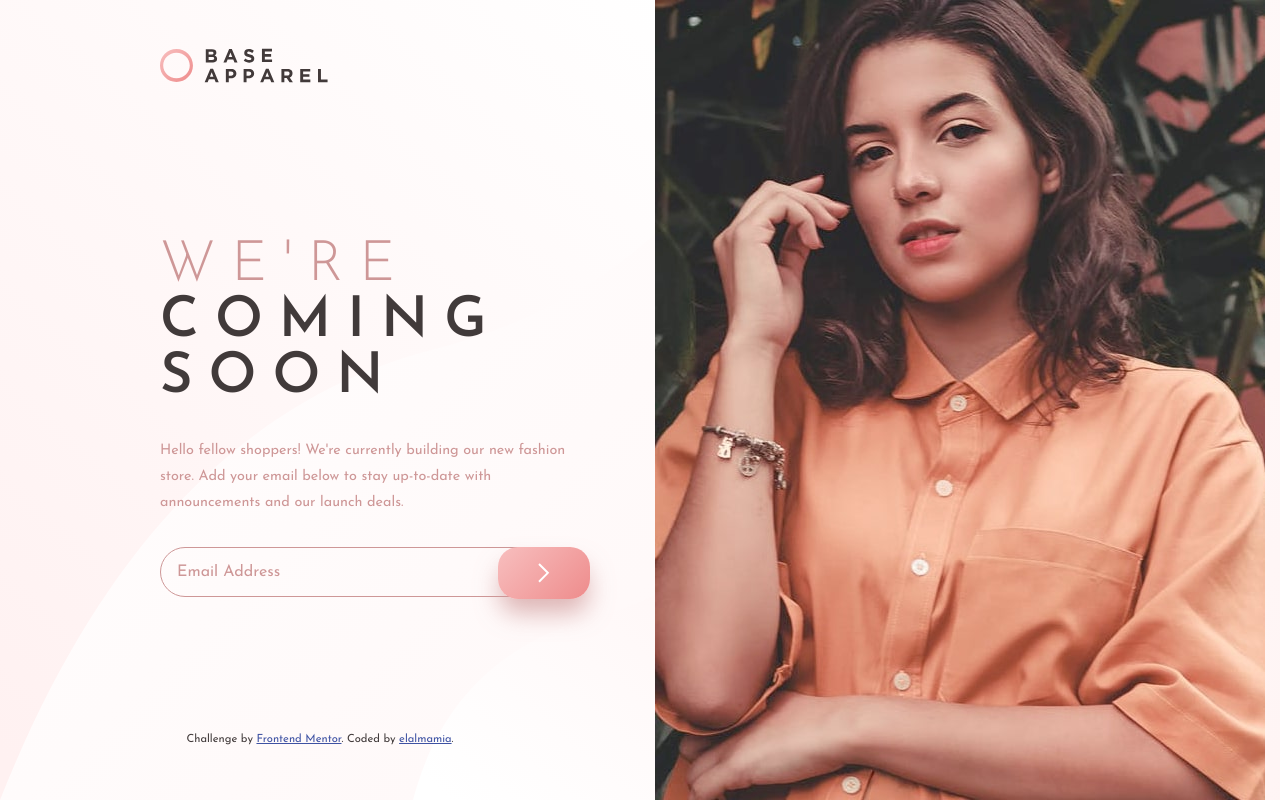
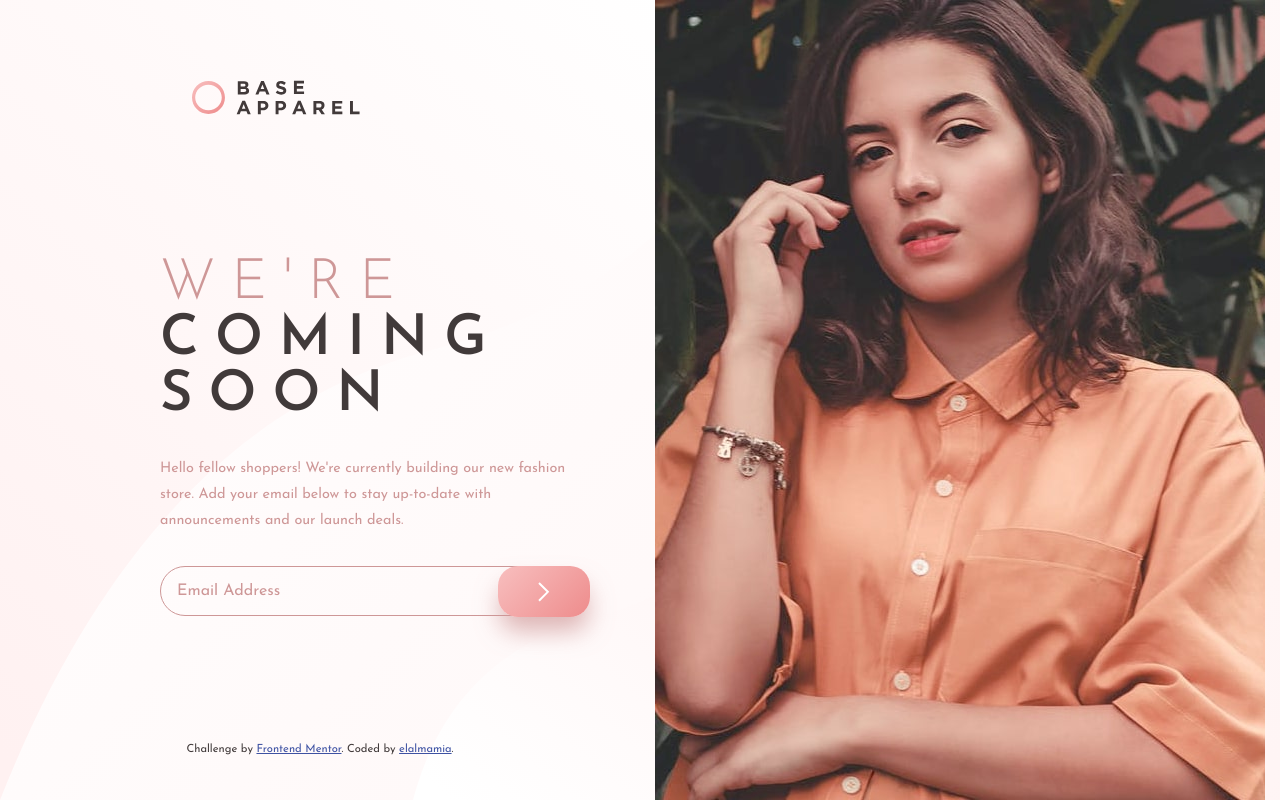
Before and after one commit to elalmamia/base-apparel-coming-soon, a plain HTML site: page index.html in a window 1280 px wide. Drawn offline with Linux system fonts and the light colour scheme.

Commit message:
changed logo position

```diff
--- a/style.css
+++ b/style.css
@@ -20,11 +20,15 @@ body{
     color: hsl(0, 36%, 70%);
 }
 .logo{
-    justify-self: left;
-    margin: 2rem;
+    margin: auto;
+    padding: 2rem;
+    min-width: 23rem;
+
 }
 
 .logo img{
+    display: block;
+    text-align: left;
     height: 1.25rem;
 }
 .hero-desktop{
```
